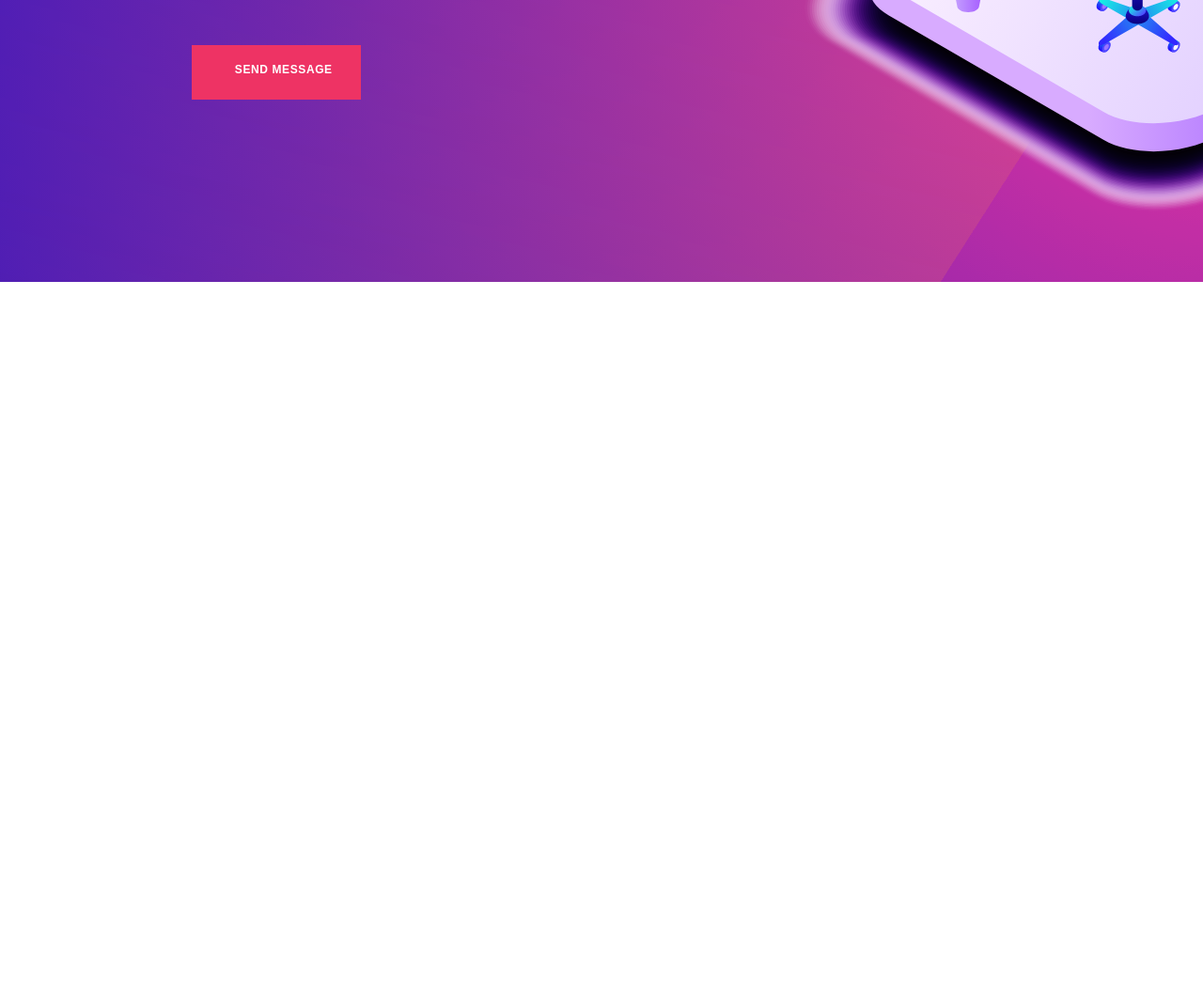
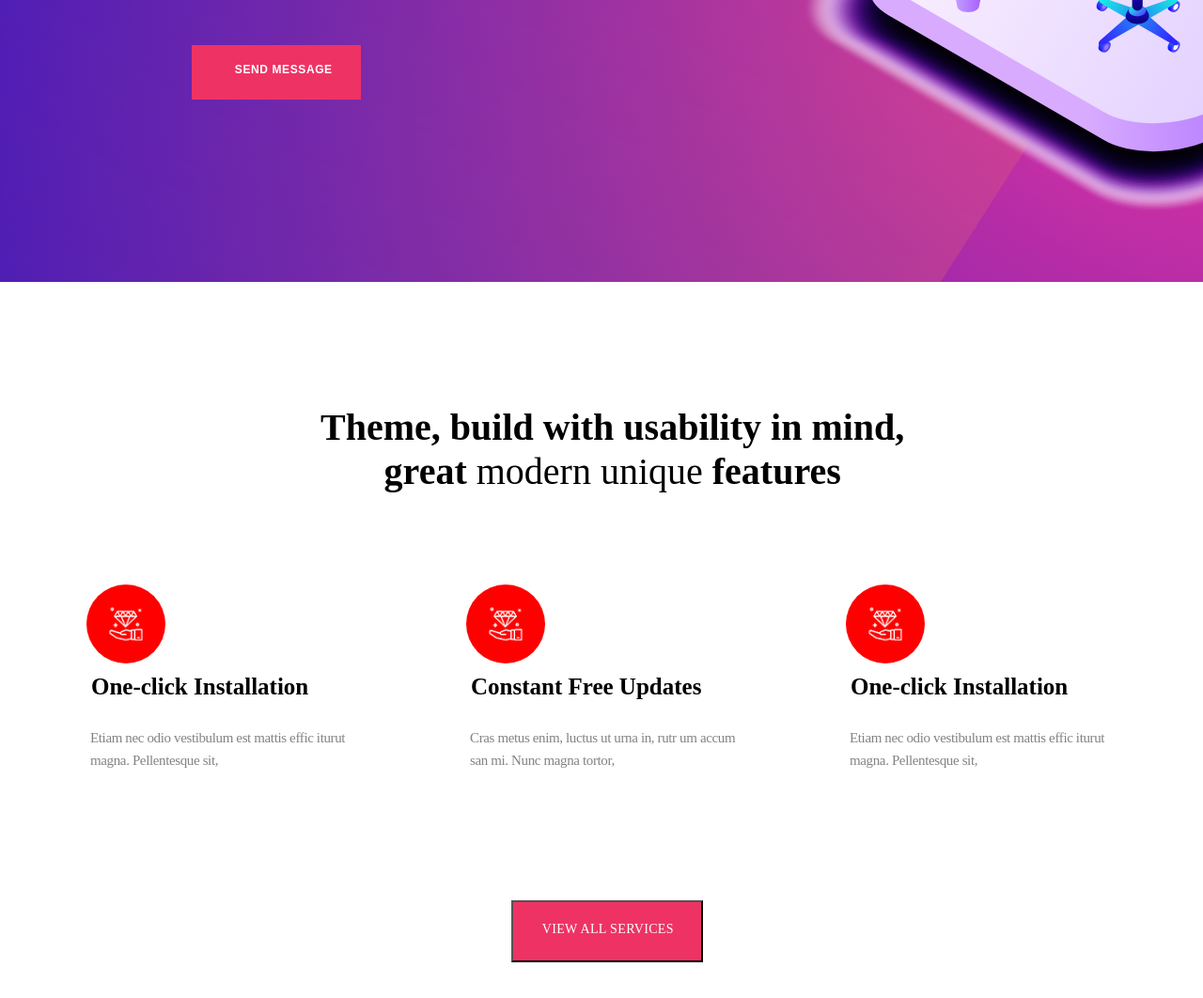
Before and after one commit to 0zura0/personal-project-html-and-css, a plain HTML site: page index.html in a window 1280 px wide. Shown: the part 726-1788 px from the top of the page at 94% size. Before the commit the page ends 1026 px from the top, so only its background shows below. Drawn offline with Linux system fonts and the light colour scheme; a web font is replaced by a local one.

Commit message:
for checking

```diff
--- a/index.html
+++ b/index.html
@@ -22,6 +22,7 @@
     <link rel="stylesheet" href="./styles_folder/component1.css">
     <link rel="stylesheet" href="./styles_folder/component2.css">
     <link rel="stylesheet" href="./styles_folder/component3.css">
+    <link rel="stylesheet" href="./styles_folder/component4.css">
     <link rel="stylesheet" href="./styles_folder/ForAll.css">
     <link rel="stylesheet" href="https://cdnjs.cloudflare.com/ajax/libs/font-awesome/6.1.1/css/all.min.css"
         integrity="sha512-KfkfwYDsLkIlwQp6LFnl8zNdLGxu9YAA1QvwINks4PhcElQSvqcyVLLD9aMhXd13uQjoXtEKNosOWaZqXgel0g=="
@@ -70,9 +71,30 @@
                     <img src="./images_folder/Vector Smart Object.png" alt="">
                 </div>
             </div>
+        </div>
+        <div class="forth-component width flex center">
+            <div class="grid">
+                <h2>Theme, build with usability in mind, great <span>modern unique</span> features</h2>
+                <div class="cont flex">
+                    <div>
+                        <div class="border"><img src="./images_folder/021-diamond.png" alt="diamond in hand"></div>
+                        <h2>One-click Installation</h2>
+                        <p>Etiam nec odio vestibulum est mattis effic iturut magna. Pellentesque sit,</p>
+                    </div>
+                    <div>
+                        <div class="border"><img src="./images_folder/021-diamond.png" alt="diamond in hand"></div>
+                        <h2>Constant Free Updates </h2>
+                        <p>Cras metus enim, luctus ut urna in, rutr um accum san mi. Nunc magna tortor,</p>
+                    </div>
+                        <div><div class="border"><img src="./images_folder/021-diamond.png" alt="diamond in hand"></div>
+                        <h2>One-click Installation</h2>
+                        <p>Etiam nec odio vestibulum est mattis effic iturut magna. Pellentesque sit,</p>
+                    </div>
+                </div>
+                <button >VIEW ALL SERVICES</button>
+            </div>
 
         </div>
-
 
     </div>
 
--- a/styles_folder/component3.css
+++ b/styles_folder/component3.css
@@ -11,7 +11,7 @@
 
 .third-component div h1{
     font-size: 80px;
-    font-family: 'Glacial Indifferencet', sans-serif;
+    font-family: glacial indifference;
     font-weight: bold;
     color: white;
     line-height: 87px;
--- /dev/null
+++ b/styles_folder/component4.css
@@ -0,0 +1,91 @@
+.forth-component{
+    height: 862px;
+}
+
+.forth-component >div:first-child{
+width: 1170px;
+height: 723px;
+grid-template-rows: 131px 149px 378px 66px;
+}
+
+.forth-component > .grid> h2{
+    width: 650px;
+    height: 98px;
+    text-align: center;
+    font-size: 40px;
+    font-family: glacial indifference;
+    font-weight: bold;
+    justify-self: center;
+    grid-row-start: 2;
+    margin-left: 2%;
+}
+
+.forth-component h2 span{
+font-weight: normal;
+}
+
+.cont{
+    justify-content: space-between;
+    grid-row-start: 3;
+}
+.border{
+    width: 84px;
+    height: 84px;
+    border-radius: 50%;
+    background-color: red;
+    position: relative;
+    grid-row-start: 2;
+    grid-column-start: 2;
+}
+.cont img{
+    height: 55px;
+    width: 55px;
+    color: red;
+    padding: 10px;
+    position: absolute;
+    top: 50%;
+    left: 50%;
+    transform: translate(-50%, -50% );
+}
+
+.cont>div{
+    height: 292px;
+    width: 362px;
+    display: grid;
+    grid-template-rows:42px 95px 56px 98px;
+    grid-template-columns: 37px 5px 303px;
+}
+
+.forth-component .cont h2{
+    font-size: 25px;
+    font-family: bold;
+    font-family: glacial indifference;
+    grid-row-start: 3;
+    grid-column-start: 3;
+}
+
+
+.forth-component .cont p{
+    font-family: 'muli';
+    font-size: 15px;
+    color: #838383;
+    grid-area: 4/2/5/4;
+    margin-left: 4px;
+    letter-spacing: -0.37px;
+    line-height: 24px;
+}
+
+.forth-component button{
+    width: 203.5px;
+    height: 65.65px;
+    justify-self: center;
+    margin-left:1%;
+    grid-row-start: 4;
+    font-family: 'muli';
+    font-size: 14px;
+    color: white;
+    padding-bottom: 3px;
+    padding-left: 2px;
+    background-color: #ee3364;
+    letter-spacing: 0.35px;
+}
```
Also changed, not shown: images_folder/021-diamond.png (added).
